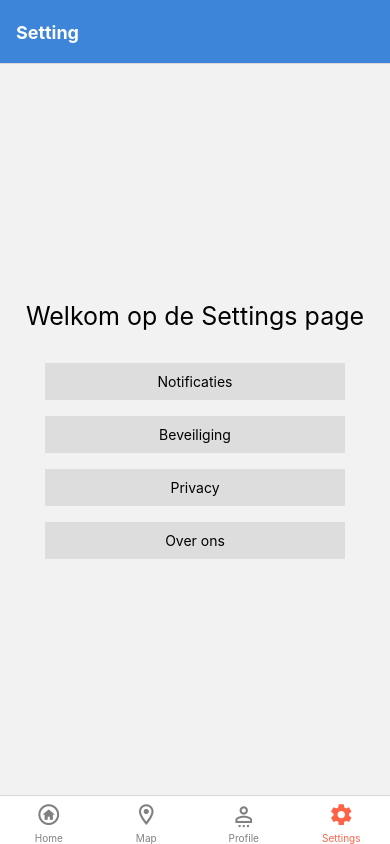
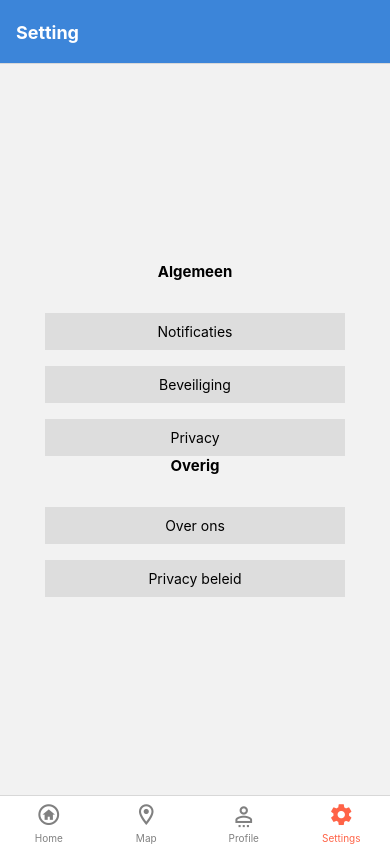
Before and after one commit to thomasmartini/CleanWave, a React Native app: screen /SettingsStack in a window 390 px wide. Built offline with nearby package versions, Linux system fonts and the light colour scheme.

Commit message:
setting update

```diff
--- a/pages/SettingsScreen.js
+++ b/pages/SettingsScreen.js
@@ -3,6 +3,7 @@
 
 import * as React from 'react';
 import { View, Text, SafeAreaView, TouchableOpacity, StyleSheet } from 'react-native';
+
 
 const ProfileScreen = () => {
   return (
@@ -14,14 +15,17 @@ const ProfileScreen = () => {
             alignItems: 'center',
             justifyContent: 'center',
           }}>
+
           <Text
             style={{
-              fontSize: 25,
-              textAlign: 'center',
-              marginBottom: 16
+              fontSize: 15,
+              fontWeight: 'bold',
+              textAlign: 'left',
+              marginBottom: 16,
             }}>
-            Welkom op de Settings page
+            Algemeen
           </Text>
+
           <TouchableOpacity  style={styles.button}>
             <Text>Notificaties</Text>
           </TouchableOpacity>
@@ -34,9 +38,23 @@ const ProfileScreen = () => {
             <Text>Privacy</Text>
           </TouchableOpacity>
 
+          <Text
+            style={{
+              fontSize: 15,
+              fontWeight: 'bold',
+              textAlign: 'left',
+              marginBottom: 16,
+
+            }}>
+            Overig
+          </Text>
 
           <TouchableOpacity  style={styles.button}>
             <Text>Over ons</Text>
+          </TouchableOpacity>
+
+          <TouchableOpacity  style={styles.button}>
+            <Text>Privacy beleid</Text>
           </TouchableOpacity>
 
         </View>
```
